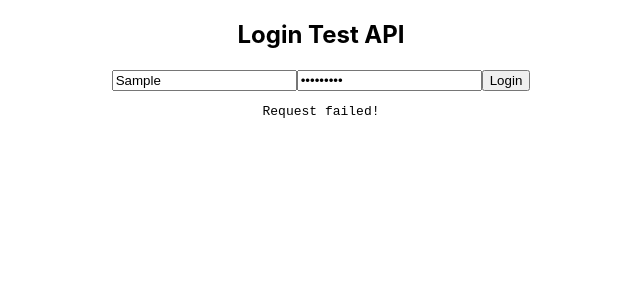
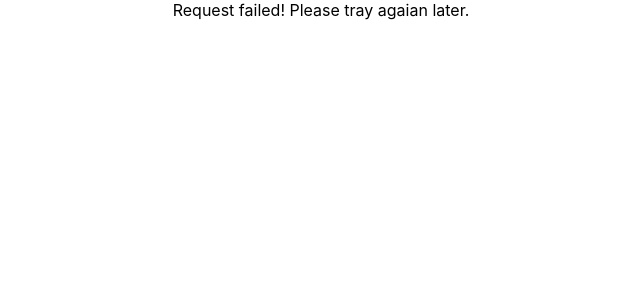
Before and after one commit to ipb-halle/CRIMSy, a React (Create React App) app in the folder ui-app/: page / in a window 1280 px wide. Both pictures are taken after typing "Sample", "Sample123" into the empty fields and a click on the button "Login". Shown: the top 300 px of the page, without its empty margins (319-959 px from the left). Built offline with nearby package versions, Linux system fonts and the light colour scheme; no server answers.

Commit message:
hide login form and show success/failure msg after login

```diff
--- a/ui-app/src/LoginForm.tsx
+++ b/ui-app/src/LoginForm.tsx
@@ -3,7 +3,7 @@ import React, { useState, FormEvent } from "react";
 const LoginForm: React.FC = () => {
     const [login, setLogin] = useState<string>("");
     const [password, setPassword] = useState<string>("");
-    const [result, setResult] = useState<string>("");
+    const [result, setResult] = useState<string | null>(null);
 
     const handleSubmit = async (e: FormEvent) => {
         e.preventDefault();
@@ -21,20 +21,23 @@ const LoginForm: React.FC = () => {
 
             if (response.ok) {
                 const text = await response.text();
-                setResult(text || "login successful!");
+                setResult(text || "Login successful!");
             } else {
                 const errorText = await response.text();
-                setResult(`Login failed: ${errorText}`);
+                setResult(`Login failed: ${errorText}! Please tray agaian later.`);
             }
 
         } catch (err) {
-            setResult("Request failed!");
+            setResult("Request failed! Please tray agaian later.");
             console.error(err);
         }
     };
 
     return (
         <>
+            {result ? (
+                <div>{result}</div>
+            ) : (
                 <form onSubmit={handleSubmit}>
                     <h2>Login Test API</h2>
                     <input
@@ -51,8 +54,8 @@ const LoginForm: React.FC = () => {
                         onChange={(e) => setPassword(e.target.value)}
                     />
                     <button type="submit">Login</button>
-                <pre>{result}</pre> {/* Display the result here */}
                 </form>
+            )}
         </>
     );
 };
```
Lines whose indentation alone changed are shown as unchanged.
